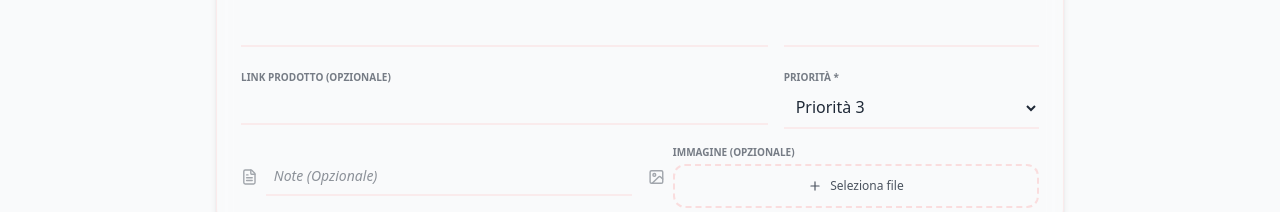
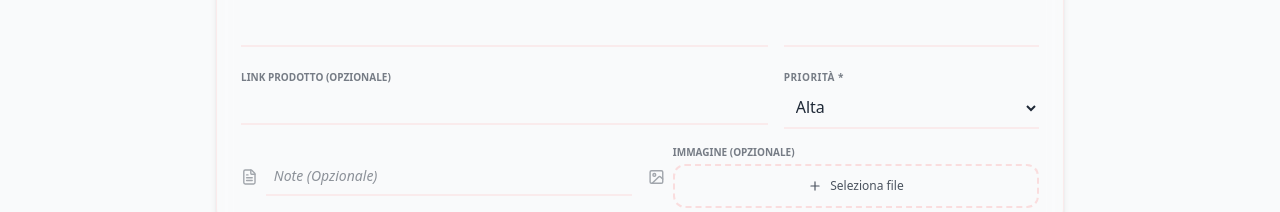
Before and after one commit to simoneburrai/secret-santa-wishlist-frontend, a React (Vite) app: page /wishlists/create in a window 1280 px wide. Shown: the part 531-743 px from the top of the page. Built offline with nearby package versions, Linux system fonts and the light colour scheme.

Commit message:
feat: changing Priority, number to labels for user experience

```diff
--- a/src/components/GiftCard.tsx
+++ b/src/components/GiftCard.tsx
@@ -3,6 +3,8 @@ import { useState } from "react";
 import { giftService } from "../services/giftService";
 import { ReserveGiftModal } from "./ReserveGiftModal";
 import { useLoading } from "../contexts/LoadingContext";
+import PriorityBadge from "./PriorityBadge";
+import { PRIORITY_LEVELS } from "../utils/priorityConstants";
 
 interface GiftCardProps {
   gift: any;
@@ -67,7 +69,7 @@ export const GiftCard = ({ gift, index, isEditMode, isOwner, onUpdate, onRemove
           </div>
         ) : (
           <div className="absolute top-2 left-2 bg-primary text-white text-[10px] font-black px-2 py-1 rounded-lg uppercase">
-            Priorità {gift.priority}
+            <PriorityBadge level={gift.priority} />
           </div>
         )}
       </div>
@@ -99,18 +101,26 @@ export const GiftCard = ({ gift, index, isEditMode, isOwner, onUpdate, onRemove
 
               {/* Priorità e Link */}
               <div className="grid grid-cols-1 sm:grid-cols-2 gap-3">
+                {/* Sezione Priorità */}
                 <div className="flex items-center gap-2 bg-white/5 p-2 rounded-xl border border-current/5">
-                    <span className="text-[10px] font-black opacity-50 uppercase">Priorità:</span>
+                  <span className="text-[10px] font-black opacity-50 uppercase shrink-0">Priorità:</span>
                   <select
-                        className="bg-transparent outline-none text-sm font-bold flex-1"
+                    className={`bg-transparent outline-none text-sm font-bold flex-1 cursor-pointer ${PRIORITY_LEVELS[gift.priority]?.color || "text-current"
+                      }`}
                     value={gift.priority}
                     onChange={(e) => onUpdate(index, "priority", Number(e.target.value))}
                   >
-                        {[1, 2, 3, 4, 5].map(n => <option key={n} value={n} className="text-black">Livello {n}</option>)}
+                    {Object.entries(PRIORITY_LEVELS).map(([val, { label }]) => (
+                      <option key={val} value={val} className="text-black bg-white">
+                        {label}
+                      </option>
+                    ))}
                   </select>
                 </div>
+
+                {/* Sezione Link */}
                 <div className="flex items-center gap-2 bg-white/5 p-2 rounded-xl border border-current/5">
-                    <LinkIcon size={14} className="opacity-50" />
+                  <LinkIcon size={14} className="opacity-50 shrink-0" />
                   <input
                     className="bg-transparent outline-none text-xs flex-1"
                     placeholder="Link prodotto (Amazon, etc)"
--- /dev/null
+++ b/src/components/PriorityBadge.tsx
@@ -0,0 +1,11 @@
+import { getPriority } from "../utils/priorityConstants";
+
+export default function PriorityBadge({ level }: { level: number }) {
+    const { label, color } = getPriority(level);
+
+    return (
+        <span className={`px-2.5 py-0.5 rounded-full text-[10px] font-black uppercase tracking-wider border ${color}`}>
+            {label}
+        </span>
+    );
+}
--- a/src/components/WishlistCard.tsx
+++ b/src/components/WishlistCard.tsx
@@ -1,4 +1,4 @@
-import { Gift, SquarePen, Trash2, ExternalLink, Heart, User } from "lucide-react"; // Aggiunto Heart
+import { Gift, Trash2, ExternalLink, Heart, User } from "lucide-react";
 import { Link } from "react-router-dom";
 import type { Wishlist } from "../types/wishlists";
 
@@ -6,59 +6,52 @@ interface WishlistCardProps {
     wishlist: Wishlist;
     isOwner: boolean;
     onDelete?: () => void;
-    onRemoveFavorite?: (id: number) => Promise<void>; // Prop opzionale
+    onRemoveFavorite?: (id: number) => Promise<void>;
 }
-
 
 export default function WishlistCard({ wishlist, isOwner, onDelete, onRemoveFavorite }: WishlistCardProps) {
     return (
-        <div className="group relative rounded-4xl bg-white/70 backdrop-blur-md border border-white/20 shadow-xl hover:shadow-2xl hover:-translate-y-1 transition-all duration-300 p-6 overflow-hidden">
-
-            {/* Decorazione di sfondo soffusa */}
-            <div className="absolute -top-10 -right-10 w-32 h-32 bg-primary/5 rounded-full blur-3xl group-hover:bg-primary/10 transition-colors" />
+        <div className="group relative rounded-4xl bg-white/70 backdrop-blur-md border border-white/20 shadow-xl hover:shadow-2xl transition-all duration-300 p-6">
 
             <div className="relative z-10">
                 <div className="flex justify-between items-start mb-6">
                     <div className="flex items-center gap-4">
-                        <div className={`p-3 rounded-2xl shadow-inner ${isOwner ? 'bg-primary text-white' : 'bg-secondary/10 text-secondary'}`}>
-                            <Gift size={28} className={isOwner ? "animate-pulse" : ""} />
+                        <div className={`p-3 rounded-2xl ${isOwner ? 'bg-primary text-white shadow-lg shadow-primary/30' : 'bg-secondary/10 text-secondary'}`}>
+                            <Gift size={28} />
                         </div>
                         <div>
-                            <h4 className="font-black text-2xl text-gray-800 tracking-tight leading-none mb-1">
+                            <h4 className="font-black text-2xl text-gray-800 tracking-tight leading-tight uppercase">
                                 {wishlist.name}
                             </h4>
-                            <p className="text-xs font-medium text-gray-400 flex items-center gap-1">
-                                <User size={12} /> {isOwner ? "Tua lista" : `Di ${wishlist.owner_name || 'Amico'}`}
+                            <p className="text-xs font-bold text-gray-400 flex items-center gap-1 mt-1">
+                                <User size={12} /> {isOwner ? "La tua lista" : `Di ${wishlist.owner_name || 'Amico'}`}
                             </p>
                         </div>
                     </div>
                 </div>
 
                 <div className="flex items-center justify-between mt-8 pt-4 border-t border-gray-100/50">
+                    {/* Link Unificato: Porta alla pagina dove l'owner può editare o l'amico visualizzare */}
                     <Link
                         to={`/wishlists/view/${wishlist.share_token}`}
                         className="group/link flex items-center gap-2 text-sm font-black uppercase tracking-tighter text-primary hover:text-primary-dark transition-colors"
                     >
-                        <span>Apri Lista</span>
-                        <ExternalLink size={16} className="group-hover/link:translate-x-1 group-hover/link:-translate-y-1 transition-transform" />
+                        <span>{isOwner ? "Visualizza / Edita" : "Apri Lista"}</span>
+                        <ExternalLink size={16} className="group-hover/link:translate-x-1 transition-transform" />
                     </Link>
 
                     <div className="flex items-center gap-2">
                         {isOwner ? (
-                            <div className="flex bg-gray-50 p-1 rounded-xl border border-gray-100">
-                                <button className="p-2 text-gray-400 hover:text-primary transition-colors rounded-lg hover:bg-white">
-                                    <SquarePen size={18} />
-                                </button>
                             <button
                                 onClick={(e) => {
                                     e.preventDefault();
                                     onDelete?.();
                                 }}
-                                    className="p-2 text-gray-400 hover:text-red-500 transition-colors rounded-lg hover:bg-white"
+                                className="p-3 text-gray-400 hover:text-red-500 transition-all rounded-xl hover:bg-red-50 border border-transparent hover:border-red-100"
+                                title="Elimina lista"
                             >
-                                    <Trash2 size={18} />
+                                <Trash2 size={20} />
                             </button>
-                            </div>
                         ) : (
                             onRemoveFavorite && (
                                 <button
@@ -66,7 +59,7 @@ export default function WishlistCard({ wishlist, isOwner, onDelete, onRemoveFavo
                                         e.preventDefault();
                                         onRemoveFavorite(wishlist.id);
                                     }}
-                                    className="flex items-center gap-2 px-4 py-2 rounded-xl bg-red-50 text-red-500 font-bold text-xs hover:bg-red-500 hover:text-white transition-all shadow-sm active:scale-95"
+                                    className="flex items-center gap-2 px-4 py-2 rounded-xl bg-red-50 text-red-500 font-bold text-xs hover:bg-red-500 hover:text-white transition-all active:scale-95"
                                 >
                                     <Heart size={16} className="fill-current" />
                                     Rimuovi
--- a/src/pages/CreateWishlist.tsx
+++ b/src/pages/CreateWishlist.tsx
@@ -3,6 +3,7 @@ import { useNavigate } from "react-router-dom";
 import { Plus, Trash2, Gift, Save, Image as ImageIcon, FileText } from "lucide-react";
 import { wishlistService } from "../services/wishlistService";
 import { useLoading } from "../contexts/LoadingContext";
+import { PRIORITY_LEVELS } from "../utils/priorityConstants";
 
 export default function CreateWishlist() {
   const navigate = useNavigate();
@@ -131,15 +132,15 @@ export default function CreateWishlist() {
                   />
                 </div>
                 <div>
-                  <label className="text-[10px] font-bold uppercase opacity-60">Priorità *</label>
+                  <label className="text-[10px] font-bold uppercase opacity-60 tracking-wider">Priorità *</label>
                   <select
-                    className="w-full p-2 border-b-2 border-primary/10 focus:border-secondary outline-none bg-transparent font-medium"
+                    className="w-full p-2 border-b-2 border-primary/10 focus:border-secondary outline-none bg-transparent font-medium cursor-pointer transition-colors"
                     value={gift.priority}
                     onChange={(e) => handleGiftChange(index, "priority", Number(e.target.value))}
                   >
-                    {[1, 2, 3, 4, 5].map(n => (
-                      <option key={n} value={n} className="bg-white dark:bg-gray-800">
-                        Priorità {n}
+                    {Object.entries(PRIORITY_LEVELS).map(([value, { label }]) => (
+                      <option key={value} value={value} className="bg-white text-gray-900">
+                        {label}
                       </option>
                     ))}
                   </select>
--- /dev/null
+++ b/src/utils/priorityConstants.ts
@@ -0,0 +1,10 @@
+export const PRIORITY_LEVELS: Record<number, { label: string; color: string }> = {
+    1: { label: "Bassa", color: "bg-slate-100 text-slate-600 border-slate-200" },
+    2: { label: "Media", color: "bg-emerald-100 text-emerald-700 border-emerald-200" },
+    3: { label: "Alta", color: "bg-amber-100 text-amber-700 border-amber-200" },
+    4: { label: "Molto Alta", color: "bg-rose-100 text-rose-700 border-rose-200" },
+    5: { label: "Essenziale", color: "bg-violet-100 text-violet-700 border-violet-200" },
+};
+
+export const getPriority = (level: number) =>
+    PRIORITY_LEVELS[level] || { label: "Nessuna", color: "bg-gray-100 text-gray-500 border-gray-200" };
```
Lines whose indentation alone changed are shown as unchanged.
